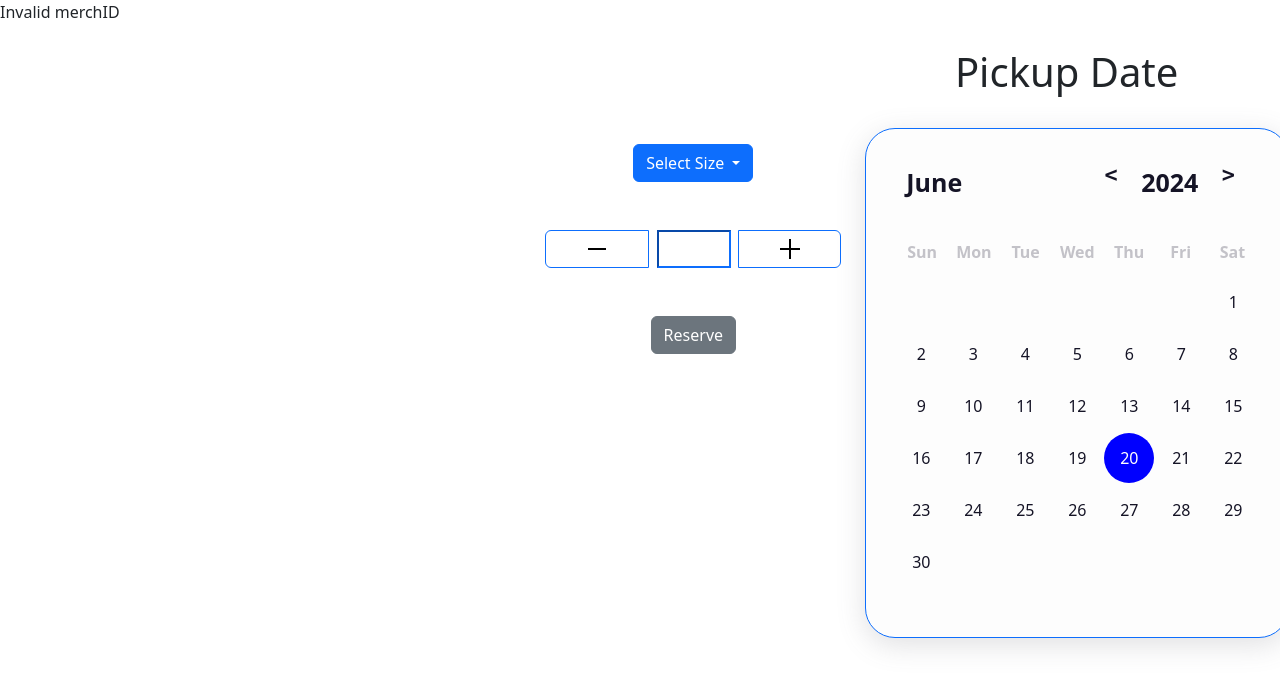
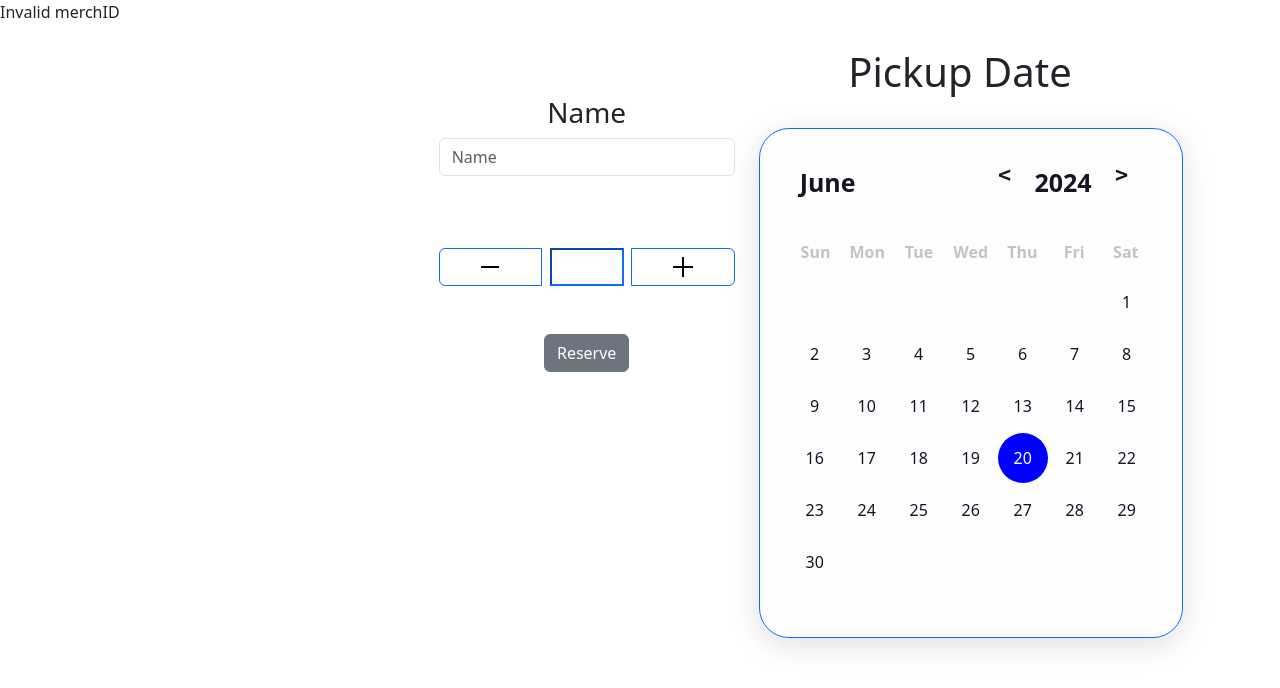
Before and after one commit to caesar0016/webQuantify, a PHP site: page /viewItemClick.php in a window 1280 px wide. Shown: the part 74-762 px from the top of the page. Run offline with PHP 8.4, Linux system fonts and the light colour scheme; data that the repository does not hold is empty; some libraries are stand-ins or nearby versions.

Commit message:
Removal of sizes and adding name input field

```diff
--- a/bsitAndEngineering.php
+++ b/bsitAndEngineering.php
@@ -48,7 +48,7 @@ include("database.php");
         $itemName = $merchList['itemName']; // Assuming 'itemName' is the column name in your database
 
         echo '<div class="col-md-6 mb-4">
-            <a href="viewItemClick.php?merchID=' . htmlspecialchars($merchID) . '" class="text-decoration-none text-dark">
+            <a href="viewItemClick.php?merchID=' . htmlspecialchars($merchID) . '&itemName=' . urlencode(htmlspecialchars($itemName)) . '" class="text-decoration-none text-dark">
                 <div class="card">
                     <img src="ajaxFiles/img/' . htmlspecialchars($imagePath) . '" class="card-img-top" alt="Item Image">
                     <div class="card-body">
@@ -65,6 +65,7 @@ include("database.php");
 }
 ?>
 
+
                 </div>
 
 
--- a/viewItemClick.php
+++ b/viewItemClick.php
@@ -5,11 +5,12 @@ include("database.php");
 // Validate and sanitize the merchID parameter
 if (isset($_GET['merchID']) && is_numeric($_GET['merchID'])) {
     $merch_id = mysqli_real_escape_string($conn, $_GET['merchID']);
-
+    $merchName = mysqli_real_escape_string($conn, $_GET['itemName']);
     // Proceed with your logic
     // For example, perform a database query using the sanitized $merch_id
     $query = "SELECT * FROM merchTbl WHERE merchID = '$merch_id'";
     $query_run = mysqli_query($conn, $query);
+   // echo $merchName;
 
     // Rest of your code...
 } else {
@@ -31,7 +32,7 @@ if (isset($_GET['merchID']) && is_numeric($_GET['merchID'])) {
 <body class="light">
     <div class="container-fluid text-center mt-4">
         <div class="row justify-content-center">
-            <div class="col-5 ">
+            <div class="col-3 ">
                 <!-- start of card -->
                 <?php
                 $query = "Select * from merchTbl where merchID = '$merch_id'";
@@ -44,15 +45,17 @@ if (isset($_GET['merchID']) && is_numeric($_GET['merchID'])) {
                         $merchDesc = $merchList1['description'];
                         $price = $merchList1['price'];
                         $stock = $merchList1['stock'];
+                        $size = $merchList1['size'];
 
                         // <img src="img/' . ($imagePath) . '" class="card-img-top" alt="Item Image">
                         echo '
-                                <div class="card mx-auto border border-dark border-3" style="width: 20rem;">
+                                <div class="card mx-auto border border-dark border-3 mt-5" style="width: 20rem;">
                                     <img src="ajaxFiles/img/' . $imagePath1 . '" class="card-img-top" alt="Item Image">
                                     <div class="card-body text-center" style="width: 50%; margin: auto;">
                                         <p class="card-text">' . htmlspecialchars($merchName) . '</p>
                                         <p class="card-text">' . htmlspecialchars($merchDesc) . '</p>
                                         <p class="card-text text-danger">P' . htmlspecialchars($price) . '</p>
+                                        <p class="card-text">Size: ' . htmlspecialchars($size) . '</p>
                                         <p class="card-text">Stock: ' . htmlspecialchars($stock) . '</p>
                                     </div>
                                 </div>
@@ -64,27 +67,23 @@ if (isset($_GET['merchID']) && is_numeric($_GET['merchID'])) {
                 <!-- end of card -->
             </div>
             <div class="col-3 text-center mt-5">
-                <!-- Example single danger button -->
-                <div class="btn-group mt-5">
-                    <button type="button" class="btn btn-primary dropdown-toggle" data-bs-toggle="dropdown" aria-expanded="false">
-                        Select Size
-                    </button>
-                    <ul class="dropdown-menu">
-                        <li><a class="dropdown-item" href="#">Action</a></li>
-                        <li><a class="dropdown-item" href="#">Another action</a></li>
-                        <li><a class="dropdown-item" href="#">Something else here</a></li>
-                    </ul>
-                </div><br>
-                <div class="btn-group mt-5" role="group" aria-label="Basic outlined example"> <!--Button group for increaseing the qty-->
-                    <button type="button" class="btn btn-outline-primary">
-                        <img src="images/ic_minus.png" alt="Edit">
-                    </button>
-                    <input type="text" class="col-3 text-center border-primary mx-2">
-                    <button type="button" class="btn btn-outline-primary">
-                        <img src="images/ic_add.png" alt="Edit">
-                    </button>
-                </div>
-                <button type="button" class="btn btn-secondary mt-5">Reserve</button>
+                <!-- This is the middle part -->
+                 <form action="" method="post">
+
+                     <div class="h3">Name</div>
+                 <input class="form-control" type="text" placeholder="Name" aria-label="default input example" name="clientName" required>
+                     <br>
+                     <div class="btn-group mt-5" role="group" aria-label="Basic outlined example"> <!--Button group for increaseing the qty-->
+                         <button type="button" class="btn btn-outline-primary" id="btnDecrement">
+                             <img src="images/ic_minus.png" alt="minusPictures">
+                         </button>
+                         <input type="text" class="col-3 text-center border-primary mx-2" required>
+                         <button type="button" class="btn btn-outline-primary" id="btnIncrement">
+                             <img src="images/ic_add.png" alt="IncementPicture">
+                         </button>
+                     </div>
+                     <button id="btnReserve" type="submit" class="btn btn-secondary mt-5">Reserve</button>
+                 </form>
             </div>
             <div class="col-4">
                 <h1>Pickup Date</h1><br>
```
Lines whose indentation alone changed are shown as unchanged.
